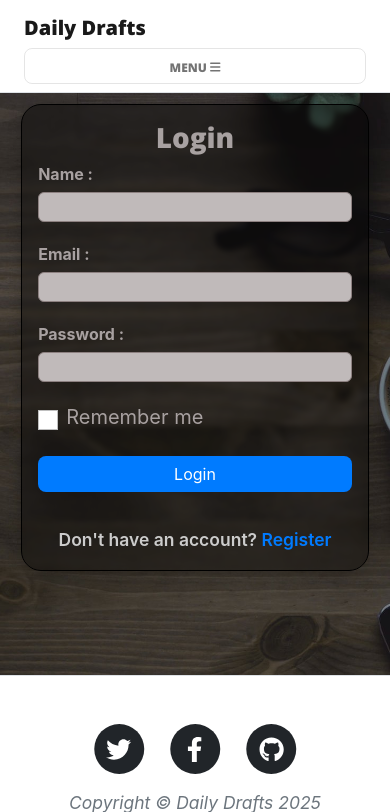
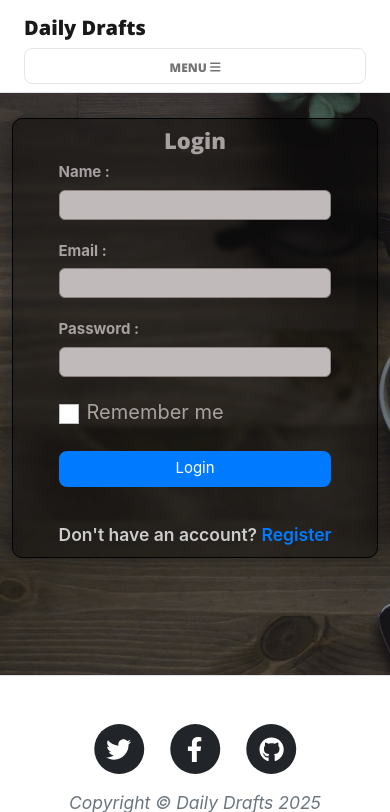
Before and after one commit to coding-enthusiast003/Blog-website, a Flask app: page /login in a window 390 px wide. Shown: the top 812 px of the page. Run offline with Flask 3, Linux system fonts and the light colour scheme; some libraries are stand-ins or nearby versions.

Commit message:
Little changes for better responsive

```diff
--- a/templates/layout.html
+++ b/templates/layout.html
@@ -4,8 +4,8 @@
 <head>
     <meta charset="utf-8" />
     <meta name="viewport" content="width=device-width, initial-scale=1, shrink-to-fit=no" />
-    <meta name="description" content="" />
-    <meta name="author" content="" />
+    <meta name="description" content="A blog website for sharing drafts and ideas." />
+    <meta name="author" content="Subham Das" />
     <title>Daily Drafts</title>
     <link rel="icon" type="image/x-icon" href="{{ url_for('static', filename='assets/favicon.ico') }}" />
     <!-- Font Awesome icons (free version)-->
--- a/templates/login.html
+++ b/templates/login.html
@@ -134,43 +134,53 @@
     /* Redmi & small mobiles (393px and below) */
     @media (max-width: 393px) {
       .login {
-        width: 95%;
+        width: 99vw;
+        min-width: 0;
         height: auto;
-        padding: 16px;
+        padding: 8px;
+        border-radius: 10px;
       }
       .one, .two {
         flex-direction: column;
         align-items: flex-start;
+        width: 100%;
       }
       .one label, .two label {
         margin-bottom: 6px;
         min-width: auto;
-        font-size: 16px;
+        font-size: 15px;
       }
       .form input[type="text"],
       .form input[type="password"],
       .form input[type="email"] {
         width: 100%;
+        font-size: 15px;
+        padding: 4px 6px;
       }
       button {
         width: 100%;
+        font-size: 15px;
+      }
+      h1 {
+        font-size: 22px;
       }
     }
 
     /* Ultra-small (very old phones < 320px) */
     @media (max-width: 320px) {
       .login {
-        width: 100%;
+        width: 100vw;
         border-radius: 0;
-        padding: 12px;
+        padding: 6px;
       }
       h1 {
-        font-size: 20px;
+        font-size: 18px;
       }
       .form input[type="text"],
       .form input[type="password"],
       .form input[type="email"] {
         width: 100%;
+        font-size: 14px;
       }
     }
   </style>
```
